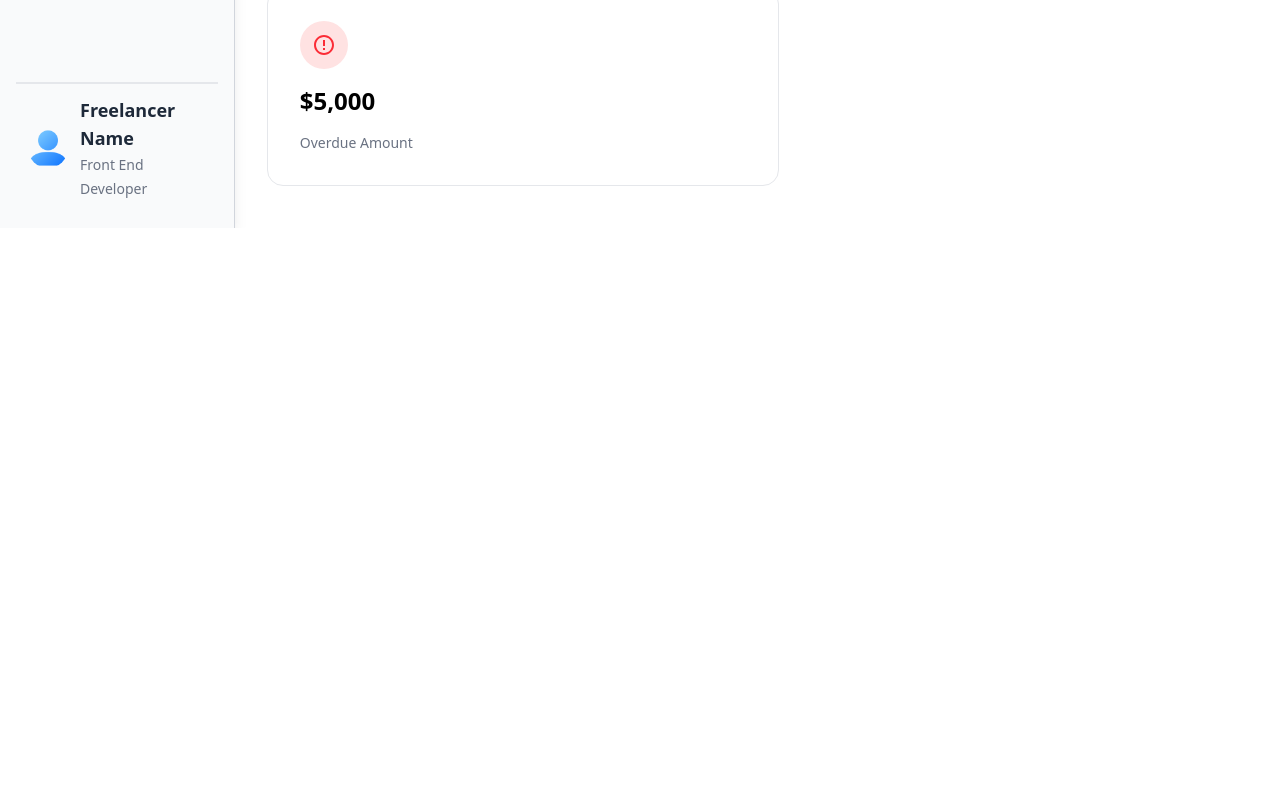
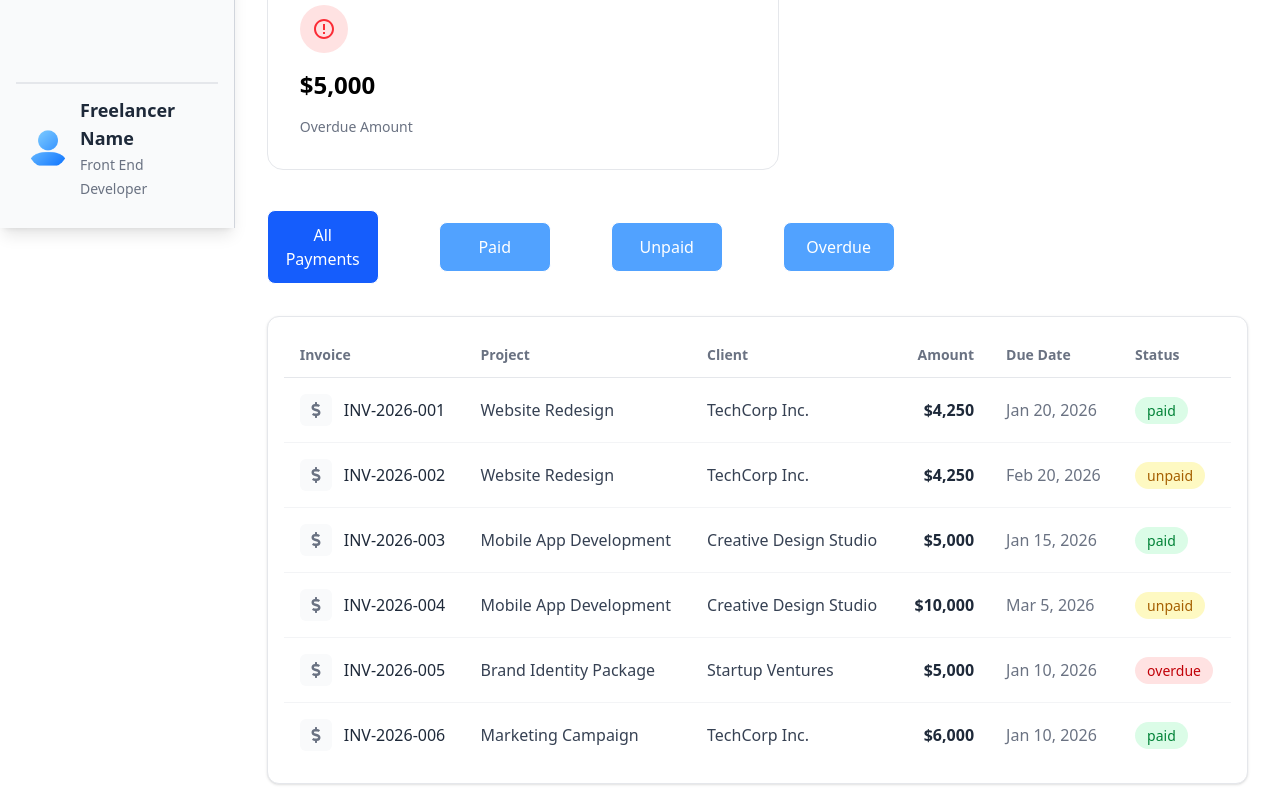
Before and after one commit to mohibkhan2001/Freelance-Flow, a React (Vite) app: page /payments in a window 1280 px wide. Shown: the part 572-1372 px from the top of the page. Before the commit the page ends 800 px from the top, so only its background shows below. Built offline with nearby package versions, Linux system fonts and the light colour scheme.

Commit message:
Add PaymentsFilter and PaymentsTable components; integrate with PaymentsGrid and Payments page

```diff
--- a/package.json
+++ b/package.json
@@ -11,6 +11,7 @@
   },
   "dependencies": {
     "@tailwindcss/vite": "^4.1.18",
+    "primereact": "^10.9.7",
     "react": "^19.2.0",
     "react-dom": "^19.2.0",
     "react-icons": "^5.5.0",
--- a/src/components/payments/PaymentsCard.jsx
+++ b/src/components/payments/PaymentsCard.jsx
@@ -28,7 +28,7 @@ const PaymentsCard = () => {
     },
   ];
   return (
-    <div className="flex flex-wrap w-full relative gap-8">
+    <div className="flex flex-wrap w-full relative gap-6">
       {payments.map((payment) => {
         return (
           <div className="payment_card border h-fit  w-lg rounded-2xl border-gray-200 p-8 flex flex-col justify-around gap-4">
--- /dev/null
+++ b/src/components/payments/PaymentsFilter.jsx
@@ -0,0 +1,29 @@
+import React from "react";
+
+const PaymentsFilter = ({ selectedFilter, setSelectedFilter }) => {
+  const filters = [
+    "All Payments",
+    "Paid",
+    "Unpaid",
+    "Overdue",
+  ];
+  return (
+    <div className="flex items-center gap-15 select-none pt-10">
+      {filters.map((filter, index) => {
+        return (
+          <div
+            key={index}
+            className={`border w-28 py-3 px-2 rounded-lg text-center font-semibol transition-all cursor-pointer ${
+              selectedFilter === filter ? 'bg-blue-600 text-white' : 'bg-blue-400 text-white'
+            }`}
+            onClick={() => setSelectedFilter(filter)}
+          >
+            <p className="">{filter}</p>
+          </div>
+        );
+      })}
+    </div>
+  );
+};
+
+export default PaymentsFilter;
--- a/src/components/payments/PaymentsGrid.jsx
+++ b/src/components/payments/PaymentsGrid.jsx
@@ -1,12 +1,18 @@
-import React from 'react'
-import PaymentsCard from './PaymentsCard'
+import React from "react";
+import PaymentsCard from "./PaymentsCard";
+import PaymentsFilter from "./PaymentsFilter";
+import PaymentsTable from "./PaymentsTable";
 
-const PaymentsGrid = () => {
+import { PrimeReactProvider, PrimeReactContext } from 'primereact/api';
+
+const PaymentsGrid = ({ selectedFilter, setSelectedFilter }) => {
   return (
-    <div className='payments_grid py-4 flex-1'>
-        <PaymentsCard/>
+    <div className="payments_grid py-4 flex-1">
+      <PaymentsCard selectedFilter={selectedFilter} />
+      <PaymentsFilter selectedFilter={selectedFilter} setSelectedFilter={setSelectedFilter} />
+      <PaymentsTable selectedFilter={selectedFilter} />
     </div>
-  )
-}
+  );
+};
 
-export default PaymentsGrid
+export default PaymentsGrid;
--- /dev/null
+++ b/src/components/payments/PaymentsTable.jsx
@@ -0,0 +1,122 @@
+import React from "react";
+import { FaDollarSign } from "react-icons/fa";
+
+const PaymentsTable = ({ selectedFilter = "All Payments" }) => {
+  const payments = [
+    {
+      invoice_no: "INV-2026-001",
+      project_name: "Website Redesign",
+      client_name: "TechCorp Inc.",
+      amount: "$4,250",
+      due_date: "Jan 20, 2026",
+      status: "paid",
+    },
+    {
+      invoice_no: "INV-2026-002",
+      project_name: "Website Redesign",
+      client_name: "TechCorp Inc.",
+      amount: "$4,250",
+      due_date: "Feb 20, 2026",
+      status: "unpaid",
+    },
+    {
+      invoice_no: "INV-2026-003",
+      project_name: "Mobile App Development",
+      client_name: "Creative Design Studio",
+      amount: "$5,000",
+      due_date: "Jan 15, 2026",
+      status: "paid",
+    },
+    {
+      invoice_no: "INV-2026-004",
+      project_name: "Mobile App Development",
+      client_name: "Creative Design Studio",
+      amount: "$10,000",
+      due_date: "Mar 5, 2026",
+      status: "unpaid",
+    },
+    {
+      invoice_no: "INV-2026-005",
+      project_name: "Brand Identity Package",
+      client_name: "Startup Ventures",
+      amount: "$5,000",
+      due_date: "Jan 10, 2026",
+      status: "overdue",
+    },
+    {
+      invoice_no: "INV-2026-006",
+      project_name: "Marketing Campaign",
+      client_name: "TechCorp Inc.",
+      amount: "$6,000",
+      due_date: "Jan 10, 2026",
+      status: "paid",
+    },
+  ];
+
+  const statusClass = (status) => {
+    switch (status) {
+      case "paid":
+        return "bg-green-100 text-green-700";
+      case "unpaid":
+        return "bg-yellow-100 text-yellow-700";
+      case "overdue":
+        return "bg-red-100 text-red-700";
+      default:
+        return "bg-gray-100 text-gray-700";
+    }
+  };
+
+  const normalizedFilter = (selectedFilter ?? "All Payments").toLowerCase();
+  const filteredPayments = normalizedFilter.includes("all")
+    ? payments
+    : payments.filter(p => p.status === normalizedFilter);
+
+return (
+    <div className="rounded-xl border border-gray-200 bg-white p-4 shadow-sm mt-8">
+      <table className="min-w-full divide-y divide-gray-200">
+        <thead>
+          <tr className="text-left text-sm text-gray-500">
+            <th className="px-4 py-3">Invoice</th>
+            <th className="px-4 py-3">Project</th>
+            <th className="px-4 py-3">Client</th>
+            <th className="px-4 py-3 text-right">Amount</th>
+            <th className="px-4 py-3">Due Date</th>
+            <th className="px-4 py-3">Status</th>
+          </tr>
+        </thead>
+        <tbody className="divide-y divide-gray-100 bg-white">
+          {filteredPayments.map((p, idx) => (
+            <tr key={idx} className="hover:bg-gray-50 transition-colors duration-150">
+              <td className="px-4 py-4 align-middle">
+                <div className="flex items-center gap-3">
+                  <div className="p-2 rounded-md bg-gray-50 text-gray-500">
+                    <FaDollarSign />
+                  </div>
+                  <a href="#" className="font-medium text-gray-800 hover:text-indigo-600">
+                    {p.invoice_no}
+                  </a>
+                </div>
+              </td>
+
+              <td className="px-4 py-4 align-middle text-gray-700">{p.project_name}</td>
+
+              <td className="px-4 py-4 align-middle text-gray-700">{p.client_name}</td>
+
+              <td className="px-4 py-4 align-middle text-right font-semibold text-gray-800">{p.amount}</td>
+
+              <td className="px-4 py-4 align-middle text-gray-500">{p.due_date}</td>
+
+              <td className="px-4 py-4 align-middle">
+                <span className={`w-fit px-3 py-1 rounded-full text-sm font-medium ${statusClass(p.status)}`}>
+                  {p.status}
+                </span>
+              </td>
+            </tr>
+          ))}
+        </tbody>
+      </table>
+    </div>
+  );
+};
+
+export default PaymentsTable;
--- a/src/pages/Payments.jsx
+++ b/src/pages/Payments.jsx
@@ -1,14 +1,22 @@
-import React from 'react'
-import Header from '../components/common/Header'
-import PaymentsGrid from '../components/payments/PaymentsGrid'
+import React from "react";
+import Header from "../components/common/Header";
+import PaymentsGrid from "../components/payments/PaymentsGrid";
+import { useState } from "react";
 
 const Payment = () => {
+  const [selectedFilter, setSelectedFilter] = useState("All Payments");
   return (
-     <div className='w-full h-screen py-6 px-8 flex flex-col'>
-      <Header HeaderName={"Payments & Invoices"} HeaderDescription={"Track your earnings and payment status"}/>
-      <PaymentsGrid/>
+    <div className="w-full h-screen py-6 px-8 flex flex-col">
+      <Header
+        HeaderName={"Payments & Invoices"}
+        HeaderDescription={"Track your earnings and payment status"}
+      />
+      <PaymentsGrid
+        selectedFilter={selectedFilter}
+        setSelectedFilter={setSelectedFilter}
+      />
     </div>
-  )
-}
+  );
+};
 
-export default Payment
+export default Payment;
```
Also changed, not shown: 1 other file (tests, documents, lock files or other folders).
